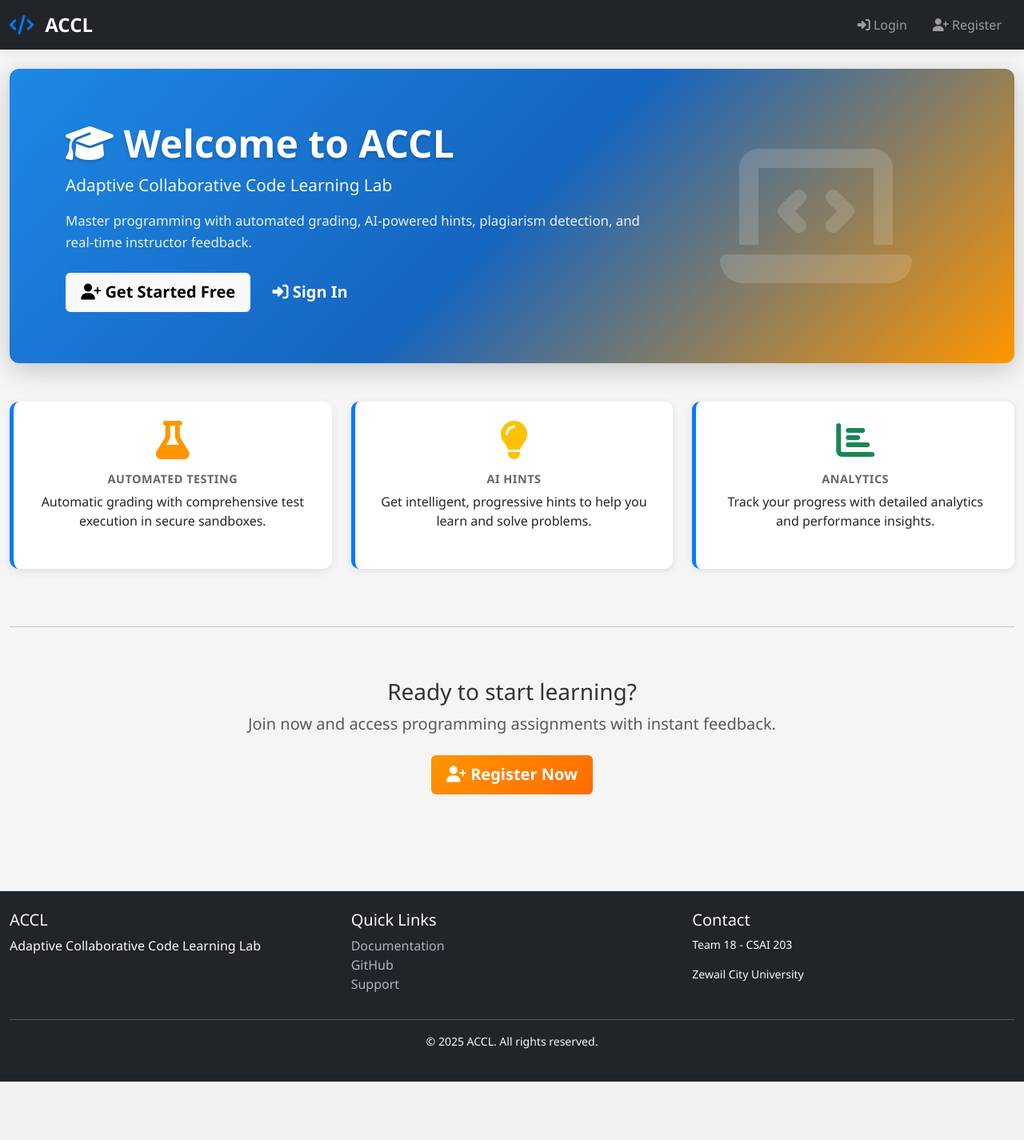
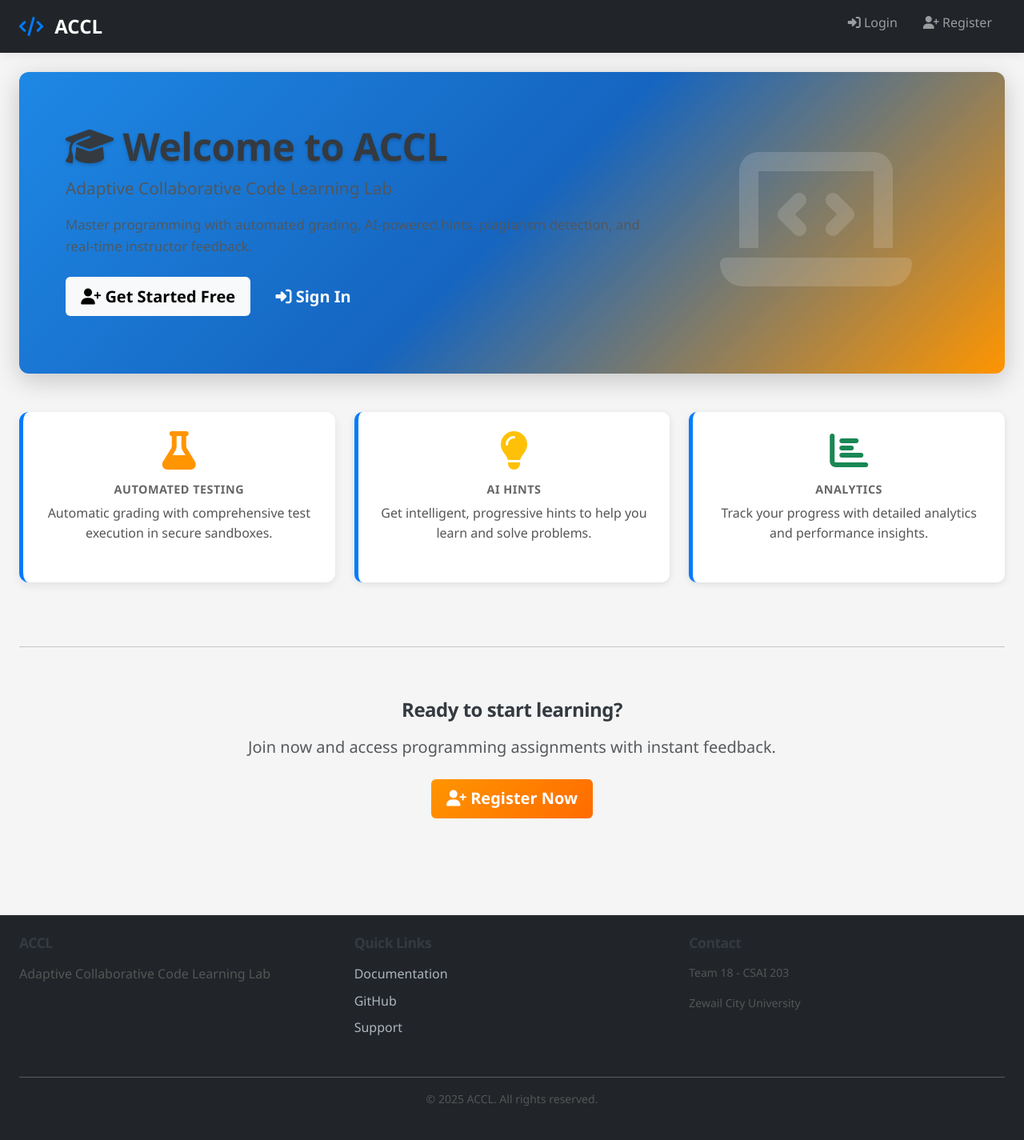
Before and after one commit to amr-yasser226/adaptive-code-lab, a Flask app: page / in a window 1280 px wide. Shown: the whole page at 80% size. Before the commit the page ends 1352 px from the top, so only its background shows below. Run offline with Flask 3, Linux system fonts and the light colour scheme.

Commit message:
style: establish consistent spacing scale and improve typography hierarchy across all pages

```diff
--- a/src/app/static/css/main.css
+++ b/src/app/static/css/main.css
@@ -2114,6 +2114,117 @@ select:focus-visible {
 }
 
 /* ==============================================
+   Spacing & Typography System
+   ============================================== */
+
+/* Consistent Spacing Scale */
+:root {
+    --spacing-xs: 0.25rem;
+    --spacing-sm: 0.5rem;
+    --spacing-md: 1rem;
+    --spacing-lg: 1.5rem;
+    --spacing-xl: 2rem;
+    --spacing-2xl: 2.5rem;
+    --spacing-3xl: 3rem;
+}
+
+/* Typography Improvements */
+h1, h2, h3, h4, h5, h6 {
+    font-weight: 600;
+    letter-spacing: -0.5px;
+    margin-bottom: 1rem;
+    color: #343a40;
+}
+
+h1 {
+    font-size: 2.5rem;
+    font-weight: 700;
+}
+
+h2 {
+    font-size: 2rem;
+}
+
+h3 {
+    font-size: 1.5rem;
+}
+
+h4 {
+    font-size: 1.25rem;
+}
+
+h5 {
+    font-size: 1.1rem;
+}
+
+h6 {
+    font-size: 1rem;
+}
+
+p {
+    line-height: 1.6;
+    margin-bottom: 1rem;
+    color: #555;
+}
+
+/* Label Styling */
+.form-label {
+    font-weight: 600;
+    color: #333;
+    margin-bottom: 0.5rem;
+}
+
+/* List Styling */
+ul, ol {
+    margin-bottom: 1.5rem;
+    padding-left: 1.5rem;
+}
+
+li {
+    margin-bottom: 0.5rem;
+    line-height: 1.6;
+}
+
+/* Consistent Container Padding */
+.container-fluid {
+    padding-left: 1.5rem;
+    padding-right: 1.5rem;
+}
+
+/* Section Spacing */
+section {
+    padding: 2rem 0;
+}
+
+section + section {
+    margin-top: 1rem;
+}
+
+/* Gutter Consistency */
+.row {
+    --bs-gutter-x: 1.5rem;
+    --bs-gutter-y: 1.5rem;
+}
+
+/* Column Padding */
+[class*='col-'] {
+    padding-bottom: 0.5rem;
+}
+
+/* Consistent Gap */
+.gap-2 {
+    gap: 0.75rem !important;
+}
+
+.gap-3 {
+    gap: 1rem !important;
+}
+
+.gap-4 {
+    gap: 1.5rem !important;
+}
+
+/* ==============================================
    Error Pages (404, 500)
    ============================================== */
 
```
